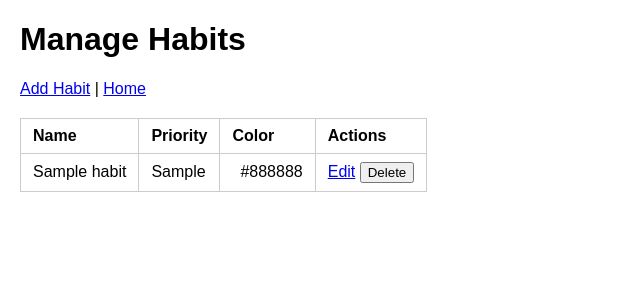
After one commit to wnzid/DayByDay, a Flask app: page /habits in a window 1280 px wide. The commit adds this page. Shown: the top 300 px of the page, without its empty margins (0-640 px from the left). Run offline with Flask 3, Linux system fonts and the light colour scheme; the visitor is signed in with stand-in values (Sample User, id 1); tables that the repository leaves empty hold one stand-in row (values such as "Sample post").

Commit message:
Add habit management system

```diff
--- a/app.py
+++ b/app.py
@@ -37,6 +37,28 @@ def login_required(view):
         return view(**kwargs)
 
     return wrapped_view
+
+# Preset list of colors used when no color is provided
+COLOR_PALETTE = [
+    "#e6194b", "#3cb44b", "#ffe119", "#0082c8", "#f58231", "#911eb4",
+    "#46f0f0", "#f032e6", "#d2f53c", "#fabebe", "#008080", "#e6beff",
+    "#aa6e28", "#fffac8", "#800000", "#aaffc3", "#808000", "#ffd8b1",
+    "#000080", "#808080",
+]
+
+
+def get_next_color(db, user_id):
+    """Return the first color from the palette that isn't used by the user."""
+    rows = db.execute(
+        "SELECT color FROM habits WHERE user_id = ?",
+        (user_id,),
+    ).fetchall()
+    used = {row["color"] for row in rows}
+    for color in COLOR_PALETTE:
+        if color not in used:
+            return color
+    # fallback if all colors are used
+    return COLOR_PALETTE[0]
 
 
 
@@ -93,5 +115,74 @@ def logout():
     return redirect(url_for('login'))
 
 
+# ---------------- Habit management -----------------
+
+@app.route('/habits')
+@login_required
+def manage_habits():
+    db = get_db()
+    habits = db.execute(
+        'SELECT id, name, priority, color FROM habits WHERE user_id = ?',
+        (session['user_id'],),
+    ).fetchall()
+    return render_template('habits.html', habits=habits)
+
+
+@app.route('/habits/add', methods=['GET', 'POST'])
+@login_required
+def add_habit():
+    db = get_db()
+    if request.method == 'POST':
+        name = request.form['name']
+        priority = request.form['priority']
+        color = request.form.get('color', '').strip()
+        if not color:
+            color = get_next_color(db, session['user_id'])
+        db.execute(
+            'INSERT INTO habits (user_id, name, priority, color) VALUES (?, ?, ?, ?)',
+            (session['user_id'], name, priority, color),
+        )
+        db.commit()
+        return redirect(url_for('manage_habits'))
+    return render_template('habit_form.html', habit=None)
+
+
+@app.route('/habits/edit/<int:habit_id>', methods=['GET', 'POST'])
+@login_required
+def edit_habit(habit_id):
+    db = get_db()
+    habit = db.execute(
+        'SELECT * FROM habits WHERE id = ? AND user_id = ?',
+        (habit_id, session['user_id']),
+    ).fetchone()
+    if habit is None:
+        return redirect(url_for('manage_habits'))
+    if request.method == 'POST':
+        name = request.form['name']
+        priority = request.form['priority']
+        color = request.form.get('color', '').strip()
+        if not color:
+            color = get_next_color(db, session['user_id'])
+        db.execute(
+            'UPDATE habits SET name = ?, priority = ?, color = ? WHERE id = ? AND user_id = ?',
+            (name, priority, color, habit_id, session['user_id']),
+        )
+        db.commit()
+        return redirect(url_for('manage_habits'))
+    return render_template('habit_form.html', habit=habit)
+
+
+@app.route('/habits/delete/<int:habit_id>', methods=['POST'])
+@login_required
+def delete_habit(habit_id):
+    db = get_db()
+    db.execute(
+        'DELETE FROM habits WHERE id = ? AND user_id = ?',
+        (habit_id, session['user_id']),
+    )
+    db.commit()
+    return redirect(url_for('manage_habits'))
+
+
 if __name__ == '__main__':
     app.run(debug=True)
--- a/static/style.css
+++ b/static/style.css
@@ -32,3 +32,14 @@ body {
     height: 16px;
     margin-right: 8px;
 }
+
+table {
+    border-collapse: collapse;
+    margin-top: 20px;
+}
+
+th, td {
+    border: 1px solid #ccc;
+    padding: 8px 12px;
+    text-align: left;
+}
--- /dev/null
+++ b/templates/habits.html
@@ -0,0 +1,33 @@
+<!doctype html>
+<html lang="en">
+<head>
+    <meta charset="utf-8">
+    <title>Manage Habits</title>
+    <link rel="stylesheet" href="{{ url_for('static', filename='style.css') }}">
+</head>
+<body>
+    <h1>Manage Habits</h1>
+    <p><a href="{{ url_for('add_habit') }}">Add Habit</a> | <a href="{{ url_for('index') }}">Home</a></p>
+    <table>
+        <tr><th>Name</th><th>Priority</th><th>Color</th><th>Actions</th></tr>
+        {% for habit in habits %}
+        <tr>
+            <td>{{ habit['name'] }}</td>
+            <td>{{ habit['priority'] }}</td>
+            <td>
+                <span class="legend-color" style="background-color: {{ habit['color'] }};"></span>
+                {{ habit['color'] }}
+            </td>
+            <td>
+                <a href="{{ url_for('edit_habit', habit_id=habit['id']) }}">Edit</a>
+                <form method="post" action="{{ url_for('delete_habit', habit_id=habit['id']) }}" style="display:inline;">
+                    <button type="submit" onclick="return confirm('Delete this habit?');">Delete</button>
+                </form>
+            </td>
+        </tr>
+        {% else %}
+        <tr><td colspan="4">No habits yet.</td></tr>
+        {% endfor %}
+    </table>
+</body>
+</html>
--- a/templates/index.html
+++ b/templates/index.html
@@ -20,6 +20,8 @@
         {% endfor %}
     </div>
 
+    <p><a href="{{ url_for('manage_habits') }}">Manage Habits</a></p>
+
     <div class='legend'>
         <h3>Habits</h3>
         {% for habit in habits %}
```
Also changed, not shown: templates/habit_form.html (added, +25 -0 lines).
